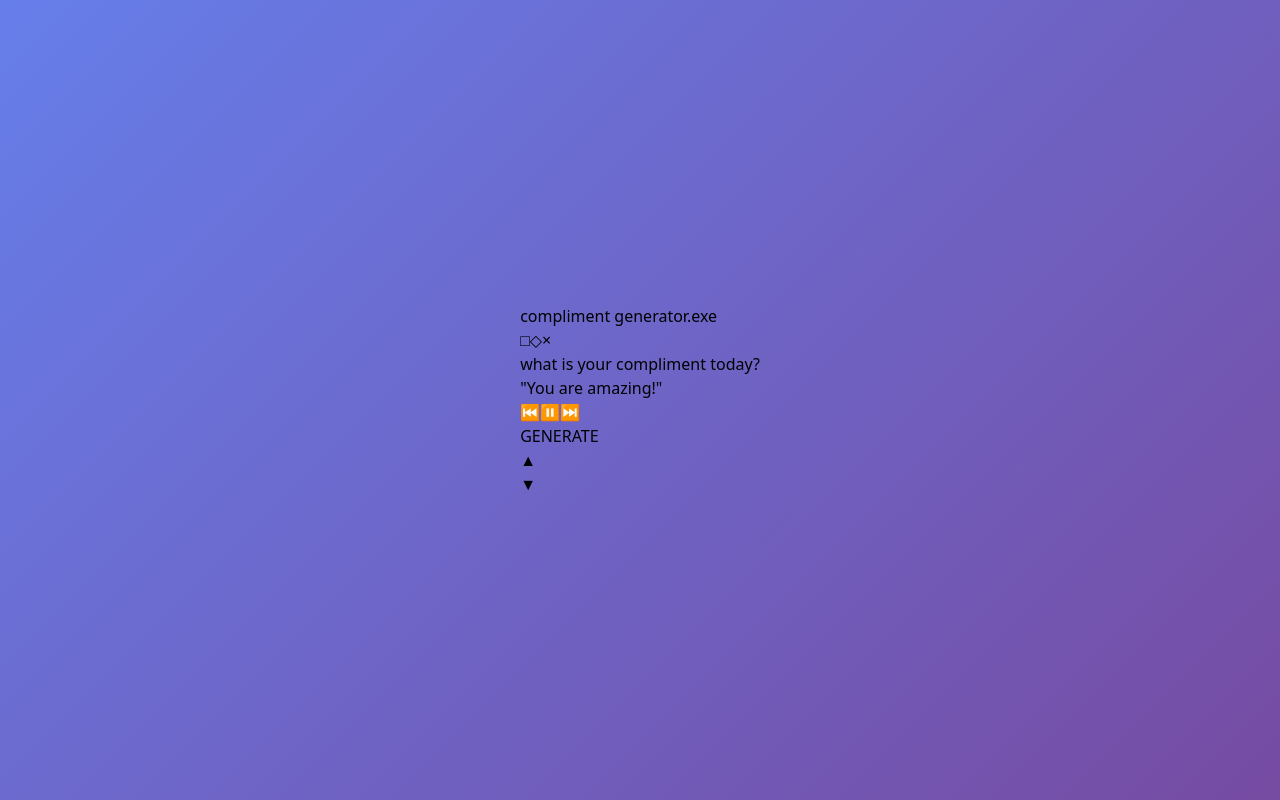
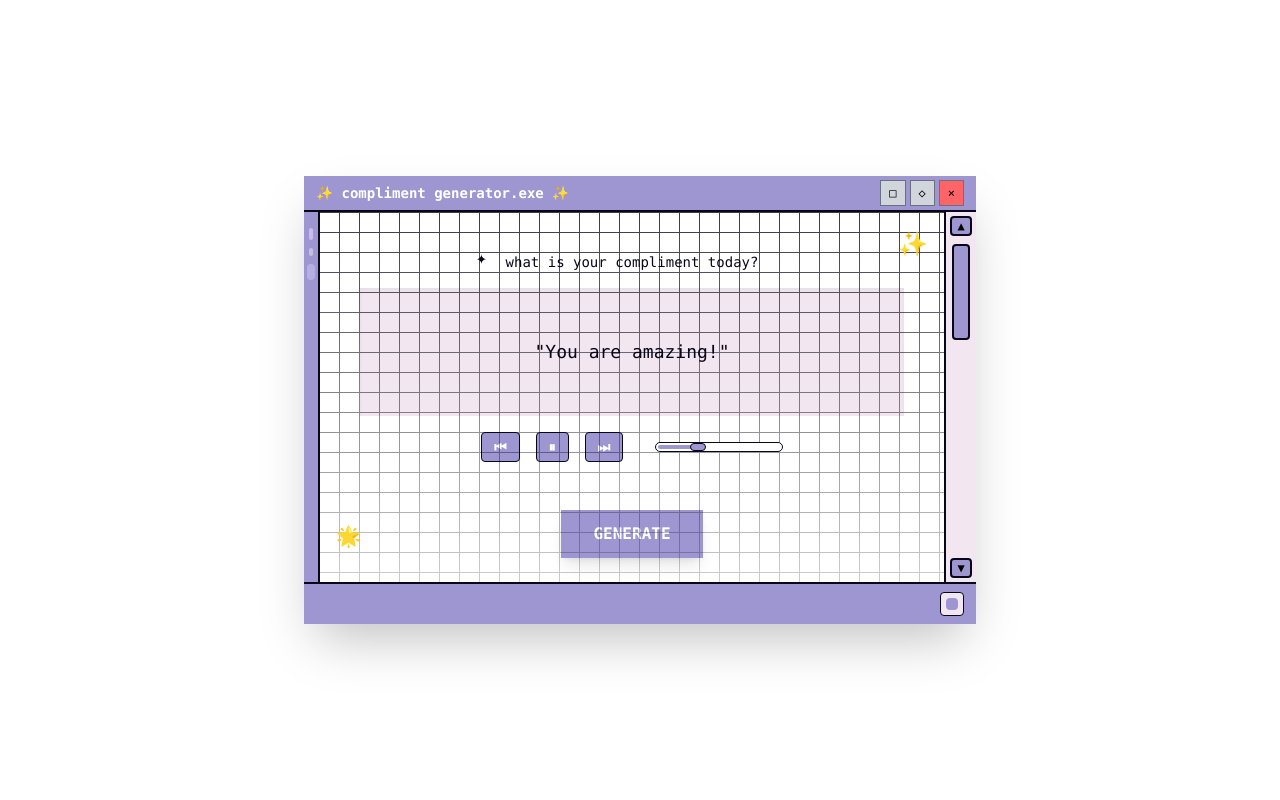
Before and after one commit to klaircodes/to-whom-it-may-concern, a React (Vite) app: page / in a window 1280 px wide. Built offline with nearby package versions, Linux system fonts and the light colour scheme.

Commit message:
added framer-motion and react icons. added css to html.

```diff
--- a/package.json
+++ b/package.json
@@ -11,8 +11,10 @@
   },
   "dependencies": {
     "@tailwindcss/vite": "^4.1.14",
+    "framer-motion": "^12.23.22",
     "react": "^19.1.1",
     "react-dom": "^19.1.1",
+    "react-icons": "^5.5.0",
     "tailwindcss": "^4.1.14"
   },
   "devDependencies": {
--- a/src/App.css
+++ b/src/App.css
@@ -3,7 +3,7 @@
   display: flex;
   align-items: center;
   justify-content: center;
-  background: linear-gradient(135deg, #667eea 0%, #764ba2 100%);
+  background: white;
   padding: 2rem;
 }
 
@@ -42,3 +42,63 @@
 .read-the-docs {
   color: #888;
 }
+
+/* custom color classes */
+.bg-div {
+  background-color: #9E96D1;
+}
+
+.bg-primary {
+  background-color: #FFFFFF;
+}
+
+.bg-secondary {
+  background-color: #F2E7F0;
+}
+
+.text-main {
+  color: #070719;
+}
+
+.text-secondary {
+  color: #FFFFFF;
+}
+.border-main {
+  border-color: #070719;
+}
+
+.bg-grid-gradient {
+  background-color: #FFFFFF;
+  position: relative;
+}
+
+/* fucking shiballlll */
+.bg-grid-gradient::before {
+  content: '';
+  position: absolute;
+  top: 0;
+  left: 0;
+  right: 0;
+  bottom: 0;
+  background-image:
+    repeating-linear-gradient(
+      0deg,
+      transparent,
+      transparent 19px,
+      #070719 19px,
+      #070719 20px
+    ),
+    repeating-linear-gradient(
+      90deg,
+      transparent,
+      transparent 19px,
+      #070719 19px,
+      #070719 20px
+    );
+  background-size: 20px 20px, 20px 20px;
+
+  /* man fuck this gradient mask lol */
+  mask-image: linear-gradient(to bottom, rgba(0,0,0,0.8) 0%, rgba(0,0,0,0.2) 100%);
+  -webkit-mask-image: linear-gradient(to bottom, rgba(0,0,0,0.8) 0%, rgba(0,0,0,0.2) 100%);
+  pointer-events: none;
+}
--- a/src/App.jsx
+++ b/src/App.jsx
@@ -1,6 +1,6 @@
 import { useState } from 'react'
 import './App.css'
-
+import './pixel-borders.css'
 
 function App() {
   const [compliment, setCompliment] = useState('"You are amazing!"')
@@ -24,55 +24,88 @@ function App() {
   }
 
   return (
-    <div className="main-window">
-      <div className="header">
-        <span className="title">compliment generator.exe</span>
-        <div className="window-controls">
-          <span className="minimize">□</span>
-          <span className="maximize">◇</span>
-          <span className="close">×</span>
+    <div className="w-full max-w-2xl mx-auto bg-div shadow-2xl font-mono pixel-corners">
+      {/* Header */}
+      <div className="bg-div px-3 py-1 flex justify-between items-center border-b-2 border-main">
+        <span className="text-white text-sm font-bold flex items-center">
+          <span className="mr-2">✨</span>
+          compliment generator.exe
+          <span className="ml-2">✨</span>
+        </span>
+        <div className="flex space-x-1">
+          <span className="bg-gray-300 px-2 py-1 text-xs border border-gray-500 cursor-pointer hover:bg-gray-200">□</span>
+          <span className="bg-gray-300 px-2 py-1 text-xs border border-gray-500 cursor-pointer hover:bg-gray-200">◇</span>
+          <span className="bg-red-400 px-2 py-1 text-xs border border-gray-500 cursor-pointer hover:bg-red-300">×</span>
         </div>
       </div>
 
-      <div className="main-section">
-        <div className="side-panel-border"></div>
+      {/* Main Section */}
+      <div className="flex relative">
+        {/* Side Panel Border */}
+        <div className="w-4 bg-div border-r-2 border-main flex flex-col items-center py-4 space-y-2">
+          <div className="w-1 h-3 bg-purple-200 rounded-full opacity-60"></div>
+          <div className="w-1 h-2 bg-white rounded-full opacity-40"></div>
+          <div className="w-2 h-4 bg-purple-100 rounded-full opacity-30"></div>
+        </div>
 
-        <div className="background">
-          <div className="player-container">
-            <div className="subheading">what is your compliment today?</div>
+        {/* Background */}
+        <div className="flex-1 bg-grid-gradient p-6 relative">
+          {/* Decorative elements */}
+          <div className="absolute top-4 right-4 text-main text-2xl opacity-100 z-10">✨</div>
+          <div className="absolute bottom-8 left-4 text-main text-xl opacity-100 z-10">🌟</div>
+          <div className="absolute top-8 left-1/4 text-main text-lg opacity-100 z-10">✦</div>
 
-            <div className="compliment-display">
-              {compliment}
-            </div>
+          <div className="text-center">
+            {/* Subheading Container */}
+            <div className="text-main text-sm mb-8 bg-primary p-4 pixel-corners">
+              <div className="mb-4">what is your compliment today?</div>
 
-            <div className="player">
-              <div className="player-controls">
-                <button className="control-btn">⏮</button>
-                <button className="control-btn">⏸</button>
-                <button className="control-btn">⏭</button>
+              {/* Compliment Display */}
+              <div className="bg-secondary p-6 mb-4 min-h-32 flex items-center justify-center shadow-inner pixel-corners">
+                <div className="text-lg text-main font-medium leading-relaxed">
+                  {compliment}
+                </div>
               </div>
-              <div className="progress-bar">
-                <div className="progress-track">
-                  <div className="progress-handle"></div>
+
+              {/* Player Controls */}
+              <div className="flex justify-center items-center space-x-4">
+                <button className="bg-div hover:opacity-80 border border-main px-3 py-1 rounded text-secondary font-bold">⏮</button>
+                <button className="bg-div hover:opacity-80 border border-main px-3 py-1 rounded text-secondary  font-bold">⏸</button>
+                <button className="bg-div hover:opacity-80 border border-main px-3 py-1 rounded text-secondary  font-bold">⏭</button>
+                <div className="bg-primary border border-main rounded-full h- w-32 relative ml-4">
+                  <div className="bg-div items-center h-1 rounded-full mt-0.5 ml-0.5 mb-0.5 w-1/3"></div>
+                  <div className="absolute top-0 left-1/3 transform -translate-x-1/2 w-4 h-2 bg-div border border-main rounded-sm"></div>
                 </div>
               </div>
             </div>
           </div>
 
-          <button className="generate-button" onClick={generateCompliment}>
-            GENERATE
-          </button>
+          {/* Generate Button */}
+          <div className="text-center">
+            <button
+              className="bg-div hover:opacity-80 text-secondary font-bold py-3 px-8 shadow-lg transform hover:scale-105 transition-all duration-200 pixel-corners"
+              onClick={generateCompliment}
+            >
+              GENERATE
+            </button>
+          </div>
         </div>
 
-        <div className="scrollbar">
-          <div className="scroll-up">▲</div>
-          <div className="scroll-bar"></div>
-          <div className="scroll-down">▼</div>
+        {/* Scrollbar */}
+        <div className="w-8 bg-secondary border-l-2 border-main flex flex-col p-1 ">
+          <div className="bg-div hover:opacity-80 border-2 border-main rounded-sm flex-none h-5 flex items-center justify-center cursor-pointer text-xs text-primary ">▲</div>
+          <div className="flex-1 bg-secondary relative">
+            <div className="absolute top-2 left-0.5 right-0.5 h-24 bg-div border-2 border-main rounded-sm"></div>
+          </div>
+          <div className="bg-div hover:opacity-80 border-2 border-main rounded-sm flex-none h-5 flex items-center justify-center cursor-pointer text-xs text-primary">▼</div>
         </div>
       </div>
 
-      <div className="footer">
-        <div className="footer-icon"></div>
+      {/* Footer */}
+      <div className="bg-div border-t-2 border-main px-3 py-2 flex justify-end">
+        <div className="w-6 h-6 bg-secondary border border-main rounded flex items-center justify-center">
+          <div className="w-3 h-3 bg-div rounded"></div>
+        </div>
       </div>
     </div>
   )
```
Also changed, not shown: src/pixel-borders.css (added), 1 other file (tests, documents, lock files or other folders).
